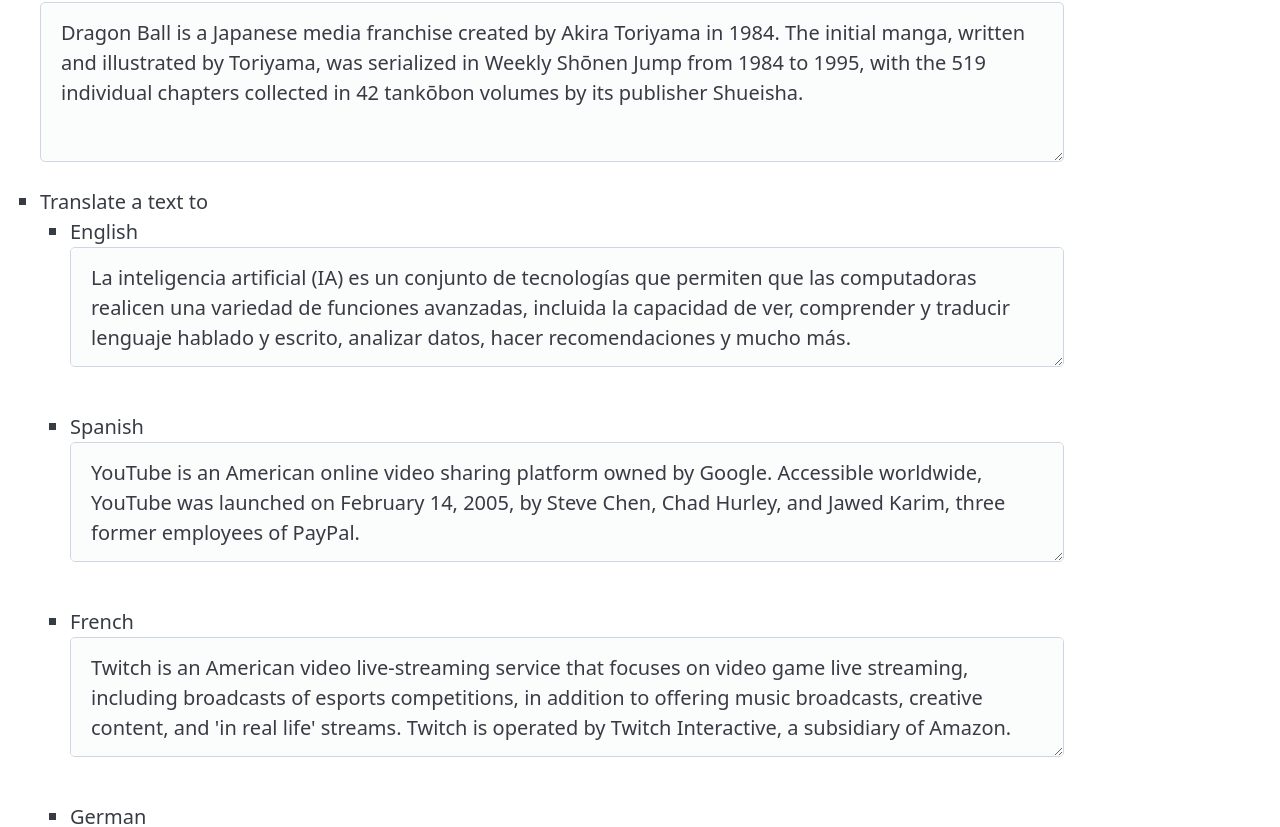
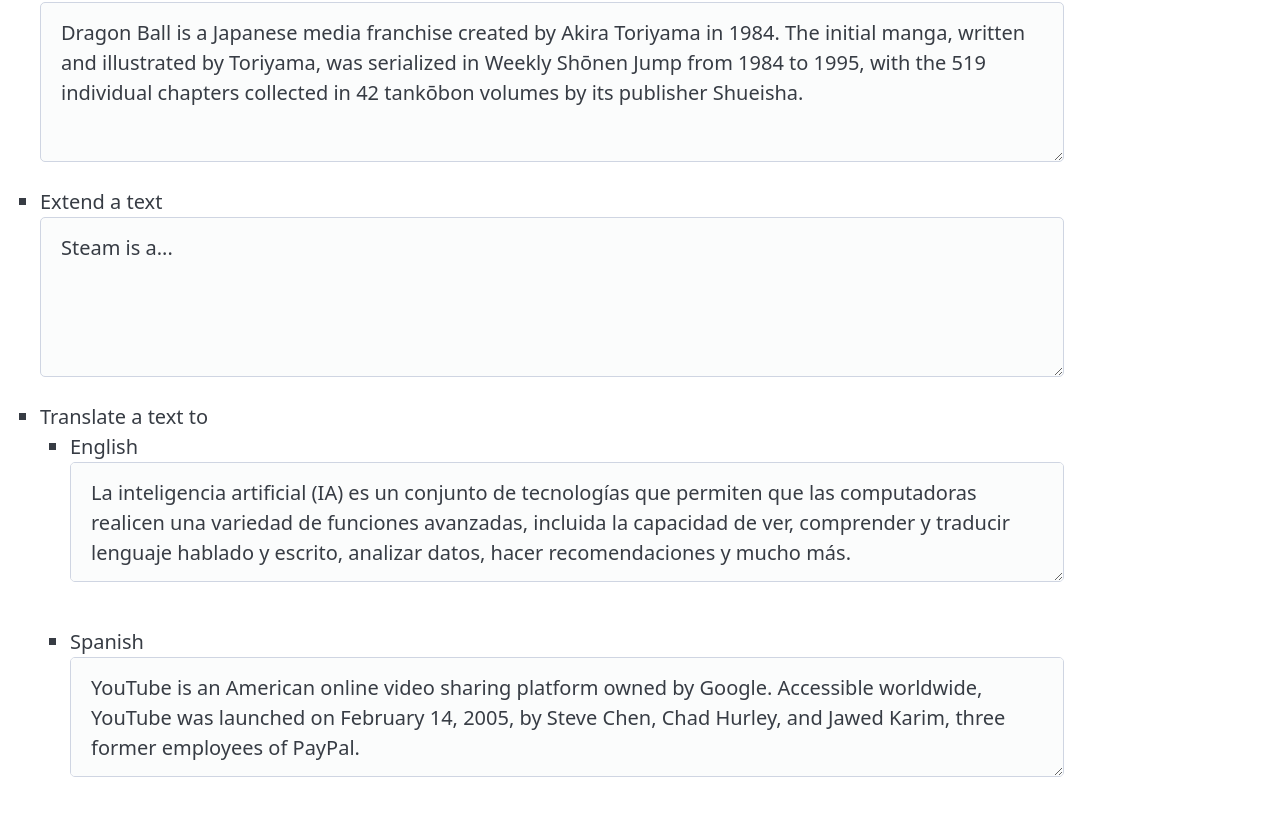
Before and after one commit to AnibalDBXD/TextToolkitAI, an Astro site in the folder web/: page / in a window 1280 px wide. Shown: the part 431-1258 px from the top of the page. Built offline with nearby package versions, Linux system fonts and the light colour scheme; Astro itself is replaced by a stand-in of ours.

Commit message:
feat: add Extend a text to examples

```diff
--- a/web/src/pages/index.astro
+++ b/web/src/pages/index.astro
@@ -38,6 +38,10 @@
 					<textarea class="px-4 py-3 min-h-32" placeholder="Enter text">{dragonBallText}</textarea>
 				</li>
 				<li>
+					<span>Extend a text</span>
+					<textarea class="px-4 py-3 min-h-32" placeholder="Enter text">{"Steam is a..."}</textarea>
+				</li>
+				<li>
 					<span>Translate a text to</span>
 					<ul class="ml-6 flex flex-col gap-8">
 						<li>
```
